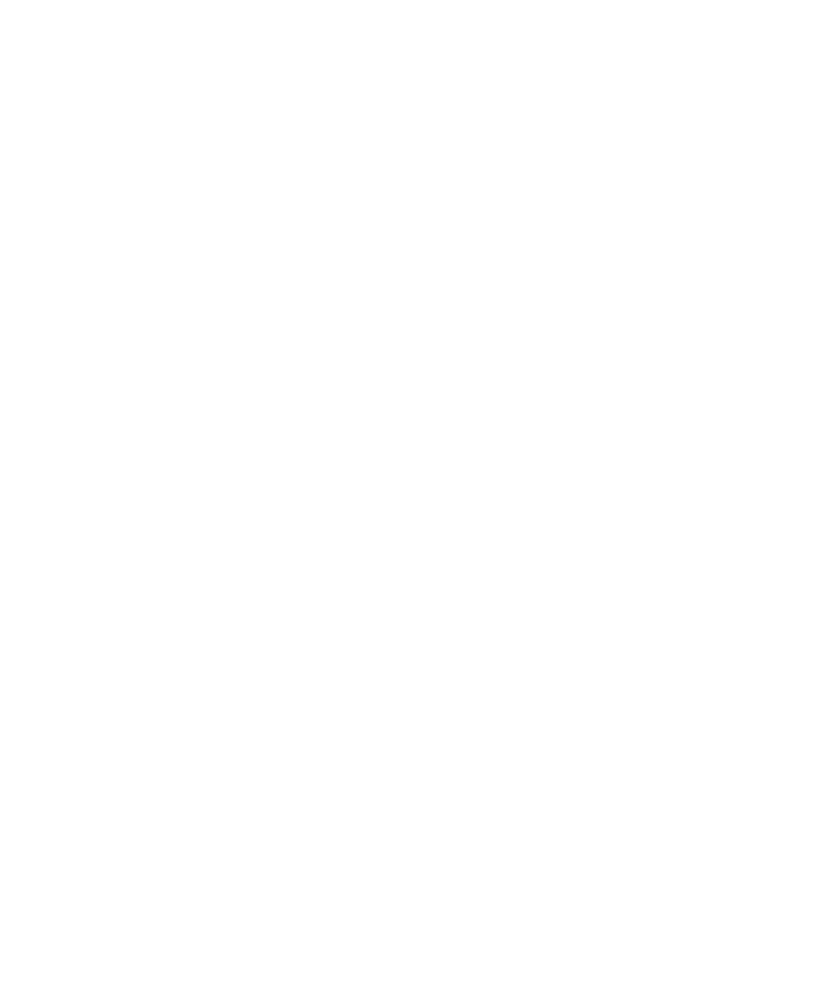
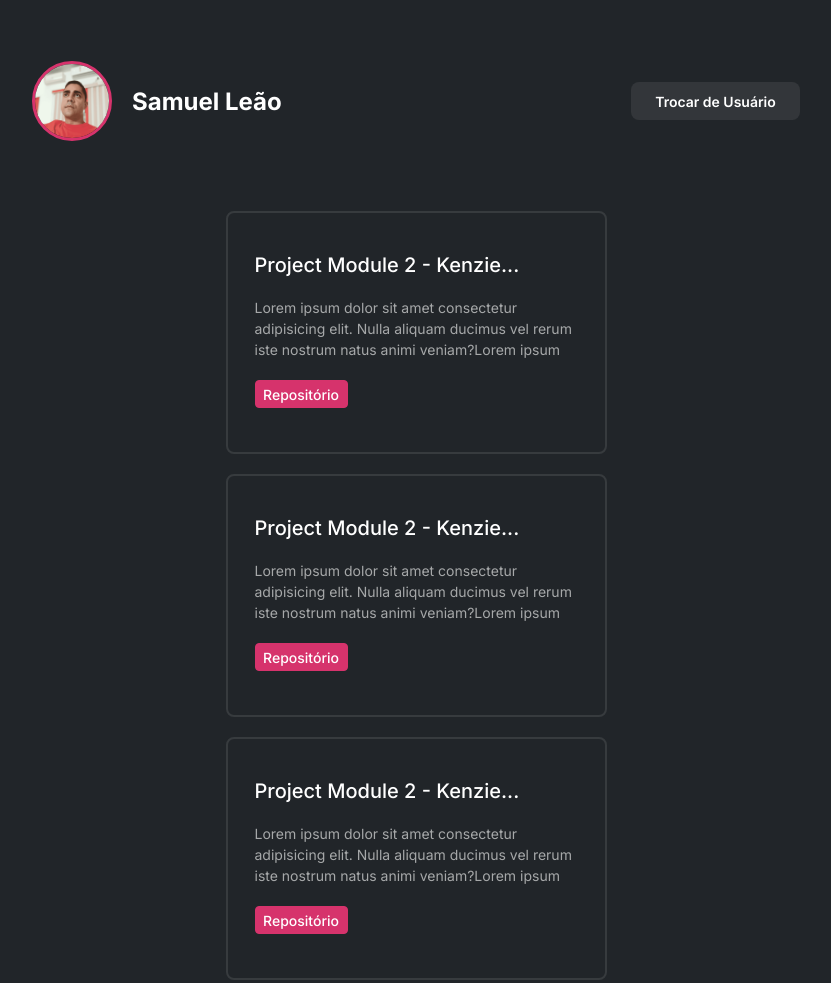
Before and after one commit to Kenzie-Academy-Brasil-Developers/gitSearchBase-vitorpurcino, a plain HTML site: page src/pages/profile.html in a window 1280 px wide. Shown: the top 983 px of the page, without its empty margins (224-1055 px from the left). Before the commit the page ends 800 px from the top, so only its background shows below. Drawn offline with Linux system fonts and the light colour scheme.

Commit message:
html e css finalizados

```diff
--- a/src/pages/profile.html
+++ b/src/pages/profile.html
@@ -1,5 +1,6 @@
 <!DOCTYPE html>
-<html lang="en">
+<html lang="pt-br">
+
 <head>
   <meta charset="UTF-8" />
   <meta http-equiv="X-UA-Compatible" content="IE=edge" />
@@ -8,15 +9,60 @@
   <!-- FONTES -->
   <link rel="preconnect" href="https://fonts.googleapis.com" />
   <link rel="preconnect" href="https://fonts.gstatic.com" crossorigin />
-    <link
-      href="https://fonts.googleapis.com/css2?family=Inter:wght@100;200;300;400;500;600;700;800;900&display=swap"
-      rel="stylesheet"
-    />
+  <link href="https://fonts.googleapis.com/css2?family=Inter:wght@100;200;300;400;500;600;700;800;900&display=swap"
+    rel="stylesheet" />
+
+  <!-- CSS -->
+  <link rel="stylesheet" href="../styles/reset.css">
+  <link rel="stylesheet" href="../styles/globalStyles.css">
+  <link rel="stylesheet" href="../styles/profile.css">
 
   <title>Git Search - User Profile</title>
 </head>
+
 <body>
+  <main class="conteiner">
+    <nav class="conteiner__usuario">
+      <div class="usuario">
+        <img src="../assets/img/perfil.png" alt="avatar">
+        <p>Samuel Leão</p>
+      </div>
+      <button>Trocar de Usuário</button>
+    </nav>
+    <section class="conteiner__cards">
+      <ul class="cards_conteiner">
 
+        <li class="card">
+          <span>Project Module 2 - Kenzie...</span>
+          <p>Lorem ipsum dolor sit amet consectetur adipisicing elit. Nulla aliquam ducimus vel rerum iste nostrum natus
+            animi veniam?Lorem ipsum</p>
+          <button>Repositório</button>
+        </li>
+
+        <li class="card">
+          <span>Project Module 2 - Kenzie...</span>
+          <p>Lorem ipsum dolor sit amet consectetur adipisicing elit. Nulla aliquam ducimus vel rerum iste nostrum natus
+            animi veniam?Lorem ipsum</p>
+          <button>Repositório</button>
+        </li>
+
+        <li class="card">
+          <span>Project Module 2 - Kenzie...</span>
+          <p>Lorem ipsum dolor sit amet consectetur adipisicing elit. Nulla aliquam ducimus vel rerum iste nostrum natus
+            animi veniam?Lorem ipsum</p>
+          <button>Repositório</button>
+        </li>
+
+        <li class="card">
+          <span>Project Module 2 - Kenzie...</span>
+          <p>Lorem ipsum dolor sit amet consectetur adipisicing elit. Nulla aliquam ducimus vel rerum iste nostrum natus
+            animi veniam?Lorem ipsum</p>
+          <button>Repositório</button>
+        </li>
+      </ul>
+    </section>
+  </main>
   <script type="module" src="../scripts/profile.js"></script>
 </body>
+
 </html>
--- a/src/scripts/index.js
+++ b/src/scripts/index.js
@@ -0,0 +1,6 @@
+const btnSearch = document.querySelector('.search--button')
+const input = document.querySelector('.search--input')
+
+btnSearch.addEventListener('click', () => {
+    console.log(input.value)
+})
--- /dev/null
+++ b/src/styles/error.css
@@ -0,0 +1,93 @@
+.conteiner {
+    width: 100vw;
+    height: 100vh;
+    display: flex;
+    background: var(--color-grey-2);
+    font-family: 'Inter', sans-serif;
+    color: white;
+    /* border: 2px solid white; */
+}
+
+.conteiner__erro {
+    width: 50%;
+    display: flex;
+    justify-content: center;
+    flex-direction: column;
+    padding-left: 20.1875rem;
+    /* border: 1px solid blue; */
+}
+
+.conteiner__erro h1 {
+    font-weight: var(--weight-700);
+    font-size: var(--title-0-size);
+    line-height: var(--height-50);
+    color: var(--color-grey-7);
+    margin-bottom: 1.25rem;
+}
+
+.conteiner__erro p{
+    width: 20.875rem;
+    height: 3rem;
+    font-weight: var(--weight-400);
+    font-size: var(--text-3-size);
+    line-height: var(--height-24);
+    color: var(--color-grey-7);
+    margin-bottom: 0.625rem;
+}
+
+.conteiner__erro button {
+    width: 21.375rem;
+    height: 3.75rem;
+    display: flex;
+    flex-direction: row;
+    justify-content: center;
+    align-items: center;
+    font-size: var(--text-4-size);
+    font-weight: var(--weight-600);
+    line-height: var(--height-18);
+    background: var(--color-brand-2);
+    border: 0.125rem solid var(--color-brand-2);
+    color: var(--color-grey-7);
+    border-radius: var(--border-radius-8);
+    cursor: pointer;
+}
+
+.conteiner__erro button:active {
+    transform: scale(0.98);
+}
+
+.conteiner__quadro{
+    width: 50%;
+    display: flex;
+    justify-content: center;
+    flex-direction: column;
+    /* padding-left: 20.1875rem; */
+    /* border: 1px solid blueviolet; */
+    position: relative;
+}
+
+.quadro__exclamacao{
+    width: 25rem;
+    height: 21.875rem;
+    display: flex;
+    align-items: center;
+    justify-content: center;
+    background-color: var(--color-brand-2);
+    border-radius: 0.3125rem;
+    margin-left: 5rem;
+    position: absolute;
+}
+
+.quadro__exclamacao img{
+    width: 6.25rem;
+    height: 6.25rem;
+}
+
+.quadro__fundo{
+    width: 25rem;
+    height: 21.875rem;
+    background-color: var(--color-fundo);
+    border-radius: 0.3125rem;
+    margin-top: 1.3125rem;
+    margin-left: 5.625rem;
+}
--- a/src/styles/globalStyles.css
+++ b/src/styles/globalStyles.css
@@ -8,5 +8,31 @@
   --color-grey-6: #a6a8a9;
   --color-grey-7: #ffffff;
   --color-alert: #c22554;
+  --color-fundo: #520F84;
+
   --font-primary: "Inter", sans-serif;
+
+  --title-0-size: 2.375rem;
+  --title-1-size: 2rem;
+  --title-2-size: 1.5rem;
+
+  --text-1-size: 20px;
+  --text-2-size: 14px;
+  --text-3-size: 16px;
+  --text-4-size: 18px;
+
+  --weight-400: 400;
+  --weight-500: 500;
+  --weight-600: 600;
+  --weight-700: 700;
+
+  --height-150: 150%;
+  --height-50: 3.125rem;
+  --height-29: 1.8125rem;
+  --height-24: 24px;
+  --height-18: 18px;
+  --height-17: 17px;
+
+  --border-radius-4: 0.25rem;
+  --border-radius-8: 0.5rem;
 }
--- /dev/null
+++ b/src/styles/index.css
@@ -0,0 +1,107 @@
+.conteiner {
+    width: 100vw;
+    height: 100vh;
+    display: flex;
+
+    /* border: 2px solid yellow; */
+}
+
+.conteiner__text {
+    width: 100%;
+    display: flex;
+    flex-direction: column;
+    justify-content: center;
+    background-color: var(--color-brand-1);
+    gap: 2.3125rem;
+
+    /* border: 2px solid green; */
+}
+
+.text {
+    font-family: var(--font-primary);
+    color: var(--color-grey-7);
+    line-height: var(--height-150);
+    padding-left: 9.4375rem;
+}
+
+.text--h1 {
+    font-size: var(--title-1-size);
+    font-weight: var(--weight-600);
+}
+
+.text--p {
+    font-size: var(--text-1-size);
+    font-weight: var(--weight-400);
+}
+
+.conteiner__search {
+    width: 100%;
+    display: flex;
+    flex-direction: column;
+    justify-content: center;
+    background-color: var(--color-grey-1);
+    font-family: var(--font-primary);
+
+    /* border: 2px solid blueviolet; */
+}
+
+.search {
+    font-family: var(--font-primary);
+    color: var(--color-grey-7);
+    line-height: var(--height-150);
+    padding-left: 11.8125rem;
+}
+
+.search--h2 {
+    font-size: var(--text-1-sized);
+    font-weight: var(--weight-500);
+    margin-bottom: 2.8125rem;
+}
+
+.search--span {
+    font-size: var(--text-2-size);
+    font-weight: var(--weight-500);
+    margin-bottom: 1rem;
+}
+
+.search--input {
+    width: 19.75rem;
+    height: 2.375rem;
+    font-size: var(--text-2-size);
+    font-weight: var(--weight-400);
+    border: 0.125rem solid rgba(255, 255, 255, 0.12);
+    border-radius: var(--border-radius-4);
+    padding: 0.625rem;
+    margin-left: 11.8125rem;
+    background-color: var(--color-grey-1);
+    color: rgba(255, 255, 255, 0.5);
+    margin-bottom: 1.25rem;
+}
+
+.search--button {
+    width: 19.75rem;
+    height: 2.375rem;
+    display: flex;
+    flex-direction: row;
+    justify-content: center;
+    align-items: center;
+    font-size: var(--text-2-size);
+    font-weight: var(--weight-500);
+    background-color: var(--color-brand-2);
+    padding: 0;
+    margin-left: 11.8125rem;
+    border-radius: var(--border-radius-4);
+    cursor: pointer;
+}
+
+.search--input:hover{
+    border: 2px solid var(--color-brand-2) ;
+}
+
+.search--input:focus{
+    border: 2px solid var(--color-brand-2) ;
+}
+
+.search--button:active{
+    transform: scale(0.98);
+}
--- /dev/null
+++ b/src/styles/profile.css
@@ -0,0 +1,133 @@
+* {
+    font-family: 'Inter', sans-serif;
+    background: var(--color-grey-2);
+}
+
+.conteiner {
+    width: 100vw;
+    height: 100%;
+    display: flex;
+    flex-direction: column;
+    align-items: center;
+    /* border: 3px solid blue; */
+    gap: 4.375rem;
+}
+
+.conteiner__usuario {
+    width: 60%;
+    display: flex;
+    flex-wrap: wrap;
+    justify-content: space-between;
+    align-items: center;
+    margin-top: 3.8125rem;
+    max-width: 100%;
+    /* border: 1px solid blue; */
+}
+
+.usuario {
+    display: flex;
+    align-items: center;
+    gap: 1.25rem;
+}
+
+.usuario img {
+    width: 80px;
+    height: 80px;
+    border: 3px solid var(--color-brand-2);
+    border-radius: 50%;
+}
+
+.usuario p {
+    font-size: var(--title-2-size);
+    font-weight: var(--weight-700);
+    line-height: var(--height-29);
+    color: var(--color-grey-7);
+}
+
+.conteiner__usuario button {
+    width: 10.5625rem;
+    height: 2.375rem;
+    display: flex;
+    flex-direction: row;
+    justify-content: center;
+    align-items: center;
+    font-size: var(--text-2-size);
+    font-weight: var(--weight-600);
+    background: var(--color-grey-3);
+    color: var(--color-grey-7);
+    border-radius: var(--border-radius-8);
+    cursor: pointer;
+}
+
+.conteiner__usuario button:active {
+    transform: scale(0.98);
+}
+
+.conteiner__cards {
+    width: 60%;
+    /* border: 2px solid blueviolet; */
+}
+
+.cards_conteiner {
+    display: flex;
+    flex-wrap: wrap;
+    justify-content: space-between;
+    gap: 20px;
+    /* border: 2px solid yellow; */
+}
+
+.card {
+    width: 23.8125rem;
+    height: 15.1875rem;
+    display: flex;
+    flex-direction: column;
+    border: 2px solid var(--color-grey-4);
+    border-radius: 8px;
+    padding: 40px 27px;
+    gap: 1.25rem;
+}
+
+.card span {
+    font-size: var(--text-1-size);
+    font-weight: var(--weight-500);
+    line-height: var(--height-24);
+    color: var(--color-grey-7);
+}
+
+.card p {
+    font-weight: var(--weight-400);
+    font-size: var(--text-2-size);
+    line-height: var(--height-150);
+    color: var(--color-grey-6);
+}
+
+.card button {
+    width: 5.8125rem;
+    height: 1.75rem;
+    display: flex;
+    flex-direction: row;
+    justify-content: center;
+    align-items: center;
+    background-color: var(--color-brand-2);
+    border: 1px solid var(--color-brand-2);
+    border-radius: var(--border-radius-4);
+    font-weight: var(--weight-500);
+    font-size: var(--text-2-size);
+    line-height: var(--height-17);
+    color: var(--color-grey-7);
+}
+
+.card:hover {
+    border: 2px solid var(--color-grey-6);
+    background-color: var(--color-grey-1);
+}
+
+.card button:active {
+    transform: scale(0.98);
+}
+
+@media(max-width: 1322px){
+    .cards_conteiner{
+        justify-content: center;
+    }
+}
--- /dev/null
+++ b/src/styles/reset.css
@@ -0,0 +1,99 @@
+/***
+    The new CSS reset - version 1.8.4 (last updated 14.2.2023)
+    GitHub page: https://github.com/elad2412/the-new-css-reset
+***/
+
+/*
+    Remove all the styles of the "User-Agent-Stylesheet", except for the 'display' property
+    - The "symbol *" part is to solve Firefox SVG sprite bug
+ */
+ *:where(:not(html, iframe, canvas, img, svg, video, audio):not(svg *, symbol *)) {
+    all: unset;
+    display: revert;
+}
+
+/* Preferred box-sizing value */
+*,
+*::before,
+*::after {
+    box-sizing: border-box;
+}
+
+/* Reapply the pointer cursor for anchor tags */
+a, button {
+    cursor: revert;
+}
+
+/* Remove list styles (bullets/numbers) */
+ol, ul, menu {
+    list-style: none;
+}
+
+/* For images to not be able to exceed their container */
+img {
+    max-inline-size: 100%;
+    max-block-size: 100%;
+}
+
+/* removes spacing between cells in tables */
+table {
+    border-collapse: collapse;
+}
+
+/* Safari - solving issue when using user-select:none on the <body> text input doesn't working */
+input, textarea {
+    -webkit-user-select: auto;
+}
+
+/* revert the 'white-space' property for textarea elements on Safari */
+textarea {
+    white-space: revert;
+}
+
+/* minimum style to allow to style meter element */
+meter {
+    -webkit-appearance: revert;
+    appearance: revert;
+}
+
+/* preformatted text - use only for this feature */
+:where(pre) {
+    all: revert;
+}
+
+/* reset default text opacity of input placeholder */
+::placeholder {
+    color: unset;
+}
+
+/* remove default dot (•) sign */
+::marker {
+    content: initial;
+}
+
+/* fix the feature of 'hidden' attribute.
+   display:revert; revert to element instead of attribute */
+:where([hidden]) {
+    display: none;
+}
+
+/* revert for bug in Chromium browsers
+   - fix for the content editable attribute will work properly.
+   - webkit-user-select: auto; added for Safari in case of using user-select:none on wrapper element*/
+:where([contenteditable]:not([contenteditable="false"])) {
+    -moz-user-modify: read-write;
+    -webkit-user-modify: read-write;
+    overflow-wrap: break-word;
+    -webkit-line-break: after-white-space;
+    -webkit-user-select: auto;
+}
+
+/* apply back the draggable feature - exist only in Chromium and Safari */
+:where([draggable="true"]) {
+    -webkit-user-drag: element;
+}
+
+/* Revert Modal native behavior */
+:where(dialog:modal) {
+    all: revert;
+}
```
Also changed, not shown: index.html (+17 -2 lines), src/pages/error.html (+24 -6 lines), src/assets/img/exclamacao.png (added), src/assets/img/perfil.png (added). Lines whose indentation alone changed are shown as unchanged.
